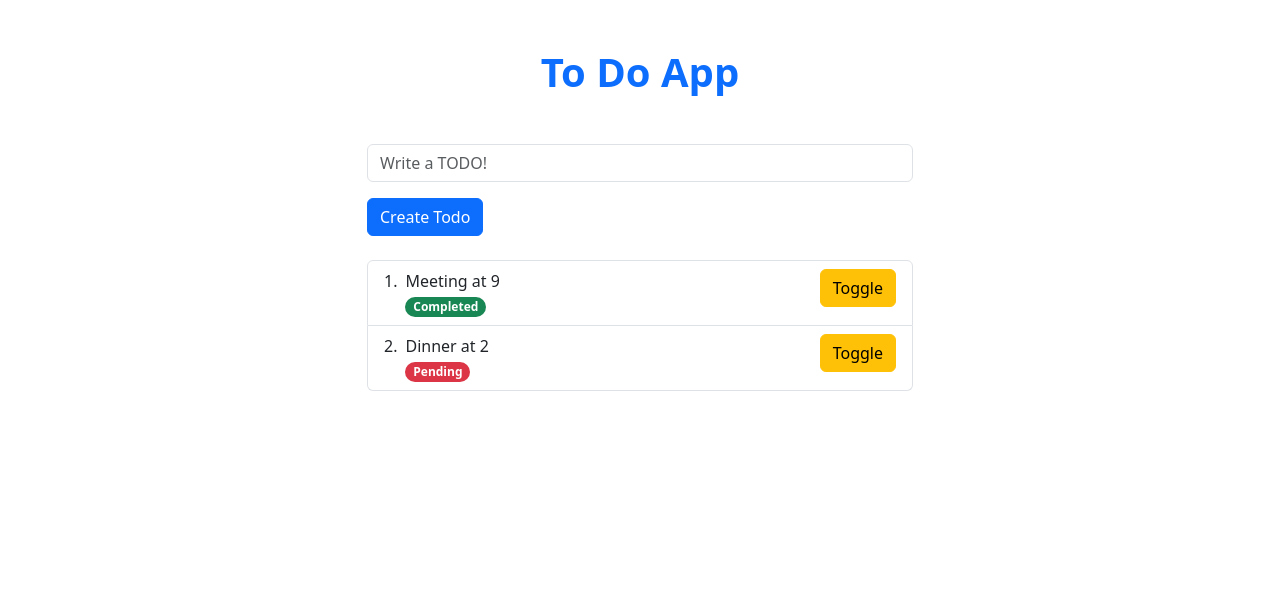
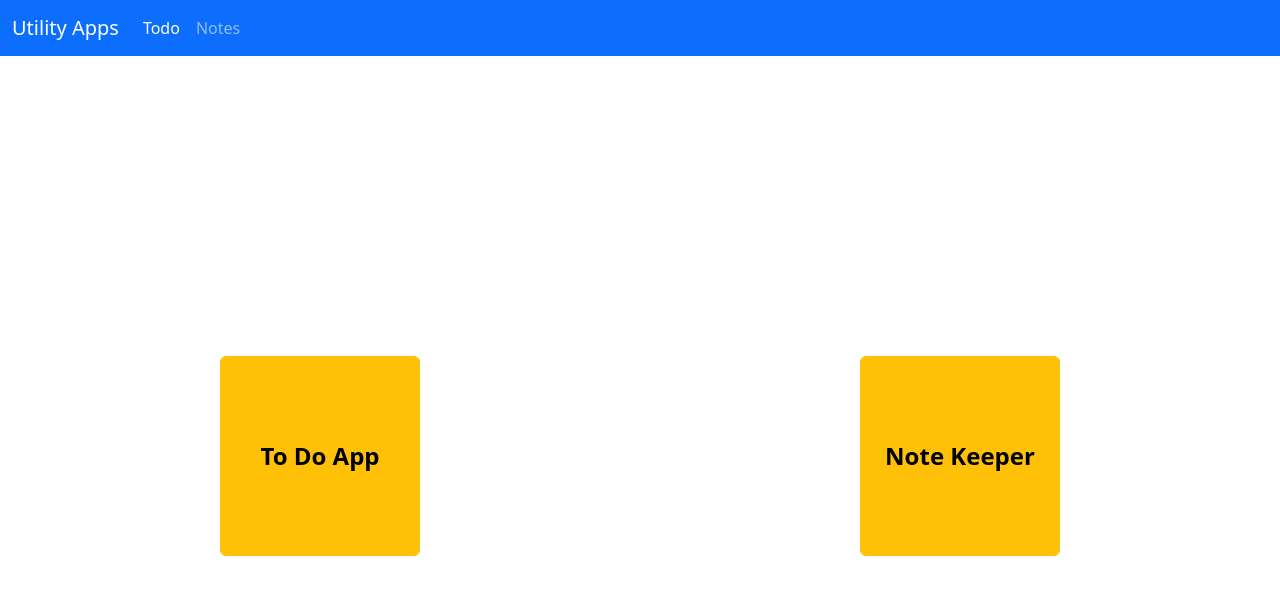
Before and after one commit to deepeshsharmaofficial/Redux-Todo-App, a React (Create React App) app: page / in a window 1280 px wide. Shown: the top 594 px of the page. Built offline with nearby package versions, Linux system fonts and the light colour scheme.

Commit message:
initial files for note app

```diff
--- a/package.json
+++ b/package.json
@@ -10,6 +10,7 @@
     "react": "^18.2.0",
     "react-dom": "^18.2.0",
     "react-redux": "^8.1.3",
+    "react-router-dom": "^6.16.0",
     "react-scripts": "5.0.1",
     "redux": "^4.2.1",
     "web-vitals": "^3.5.0"
--- a/public/index.html
+++ b/public/index.html
@@ -42,6 +42,7 @@
       To begin the development, run `npm start` or `yarn start`.
       To create a production bundle, use `npm run build` or `yarn build`.
     -->
+  <script src="https://cdn.jsdelivr.net/npm/bootstrap@5.3.2/dist/js/bootstrap.bundle.min.js" integrity="sha384-C6RzsynM9kWDrMNeT87bh95OGNyZPhcTNXj1NW7RuBCsyN/o0jlpcV8Qyq46cDfL" crossorigin="anonymous"></script>
 </body>
 
 </html>
--- a/src/App.js
+++ b/src/App.js
@@ -1,9 +1,15 @@
 import { Provider } from "react-redux";
 import {store} from "./redux/store";
 
+import {BrowserRouter, Routes, Route} from "react-router-dom";
+
 // Components
+import Home from "./components/Home/Home";
+import NavBar from "./components/NavBar/NavBar";
 import TodoForm from "./components/ToDoForm/ToDoForm";
 import TodoList from "./components/ToDoList/ToDoList";
+import NoteForm from "./components/NoteForm/NoteForm";
+import NoteList from "./components/NoteList/NoteList";
 
 // CSS
 import './App.css';
@@ -11,19 +17,49 @@ import './App.css';
 function App() {
 
   return (
+    <Provider store={store}>
+
+      <BrowserRouter>
+        <NavBar />
+
+        <Routes>
+          <Route path="" element={<Home />}></Route>
+
+          <Route path="todo" element={
+
             <div className="container">
               <h1 className="text-center fw-bolder mt-5 mb-5 text-primary">To Do App</h1>
-
               <div className="row justify-content-center mb-5">
                 <div className="col-lg-6">
-          <Provider store={store}>
                   <TodoForm />
                   <TodoList />
-          </Provider>
+                </div>
+              </div>
+            </div>
+
+          }>
+          </Route>
+
+          <Route path="notes" element={
+            <div className="container">
+
+              <h1 className="text-center fw-bolder mt-5 mb-5 text-primary">Notes App</h1>
+              <div className="row justify-content-center mb-5">
+                <div className="col-lg-6">
+                  <NoteForm />
+                  <NoteList />
                 </div>
               </div>
 
             </div>
+          }>
+          </Route>
+
+
+        </Routes>
+
+      </BrowserRouter>
+    </Provider>
   );
 }
 
--- /dev/null
+++ b/src/components/Home/Home.css
@@ -0,0 +1,20 @@
+
+
+.home-container{
+
+    display: flex;
+    height: 100vh;
+    justify-content: space-around;
+    align-items: center;
+}
+
+.link{
+    display: flex !important;
+    font-size: x-large !important;
+    font-weight: bold !important;
+    height: 100%;
+    justify-content: center;
+    align-items: center;
+    height: 200px;
+    width: 200px;
+}
--- /dev/null
+++ b/src/components/Home/Home.js
@@ -0,0 +1,18 @@
+
+import "./Home.css";
+
+function Home(){
+
+    return(
+        <div className="home-container">
+            <a href="todo" className="btn btn-warning link">
+                To Do App
+            </a>
+            <a href="notes" className="btn btn-warning link">
+                Note Keeper
+            </a>
+        </div>
+    )
+}
+
+export default Home;
--- /dev/null
+++ b/src/components/NavBar/NavBar.js
@@ -0,0 +1,34 @@
+import { Link } from "react-router-dom";
+
+function NavBar(){
+  return(
+    <>
+      <>
+        <nav className="navbar bg-primary navbar-expand-lg" data-bs-theme="dark">
+          <div className="container-fluid">
+
+              <Link className="navbar-brand" href="#">Utility Apps</Link>
+
+              <button className="navbar-toggler" type="button" data-bs-toggle="collapse" data-bs-target="#navbarNav" aria-controls="navbarNav" aria-expanded="false" aria-label="Toggle navigation">
+                <span className="navbar-toggler-icon"></span>
+              </button>
+
+              <div className="collapse navbar-collapse" id="navbarNav">
+                <ul className="navbar-nav">
+                  <li className="nav-item">
+                    <Link className="nav-link active" aria-current="page" to="Todo">Todo</Link>
+                  </li>
+                  <li className="nav-item">
+                    <Link className="nav-link" to="notes">Notes</Link>
+                  </li>
+                </ul>
+              </div>
+
+            </div>
+        </nav>
+      </>
+    </>
+  );
+}
+
+export default NavBar;
--- /dev/null
+++ b/src/components/NoteForm/NoteForm.js
@@ -0,0 +1,32 @@
+import { useState } from "react";
+import "./NoteForm.css";
+
+function NoteForm({ onCreateNote }) {
+  const [NoteText, setNoteText] = useState("");
+
+  const handleSubmit = (e) => {
+    e.preventDefault();
+    onCreateNote(NoteText);
+    setNoteText("");
+  };
+
+  return (
+    <div className="container">
+
+      <form onSubmit={handleSubmit} className="mb-4">
+        <div className="mb-3">
+          <textarea
+            type="text"
+            className="form-control mb-3"
+            value={NoteText}
+            placeholder="Write a Note!"
+            onChange={(e) => setNoteText(e.target.value)}
+          />
+        </div>
+        <button className="btn btn-primary" type="submit">Create Note</button>
+      </form>
+    </div>
+  );
+}
+
+export default NoteForm;
--- /dev/null
+++ b/src/components/NoteList/NoteList.css
@@ -0,0 +1,14 @@
+
+
+li{
+    display: flex;
+    justify-content: space-between;
+}
+
+.note-content{
+    width: 60%;
+}
+
+button{
+    height: fit-content;
+}
--- /dev/null
+++ b/src/components/NoteList/NoteList.js
@@ -0,0 +1,21 @@
+import "./NoteList.css";
+
+function NoteList() {
+  const notes=[];
+
+  return (
+    <div className="container">
+    <ul>
+      {notes.map((note, index) => (
+        <li key={index}>
+            <p>{note.createdOn.toLocaleDateString()}</p>
+            <p className="note-content">{note.text}</p>
+            <button className="btn btn-danger">Delete</button>
+            </li>
+      ))}
+    </ul>
+    </div>
+  );
+}
+
+export default NoteList;
--- a/src/components/ToDoList/ToDoList.js
+++ b/src/components/ToDoList/ToDoList.js
@@ -12,7 +12,7 @@ function ToDoList() {
   return (
     <>
       <ol className="list-group list-group-numbered">
-        {todos.map((todo,index) => (
+        {todos.map((todo, index) => (
           <li key={todo.id} className="list-group-item d-flex justify-content-between align-items-start">
 
             <div class="ms-2 me-auto">
```
Also changed, not shown: src/components/NavBar/NavBar.css (added), src/components/NoteForm/NoteForm.css (added), 1 other file (tests, documents, lock files or other folders). Lines whose indentation alone changed are shown as unchanged.
